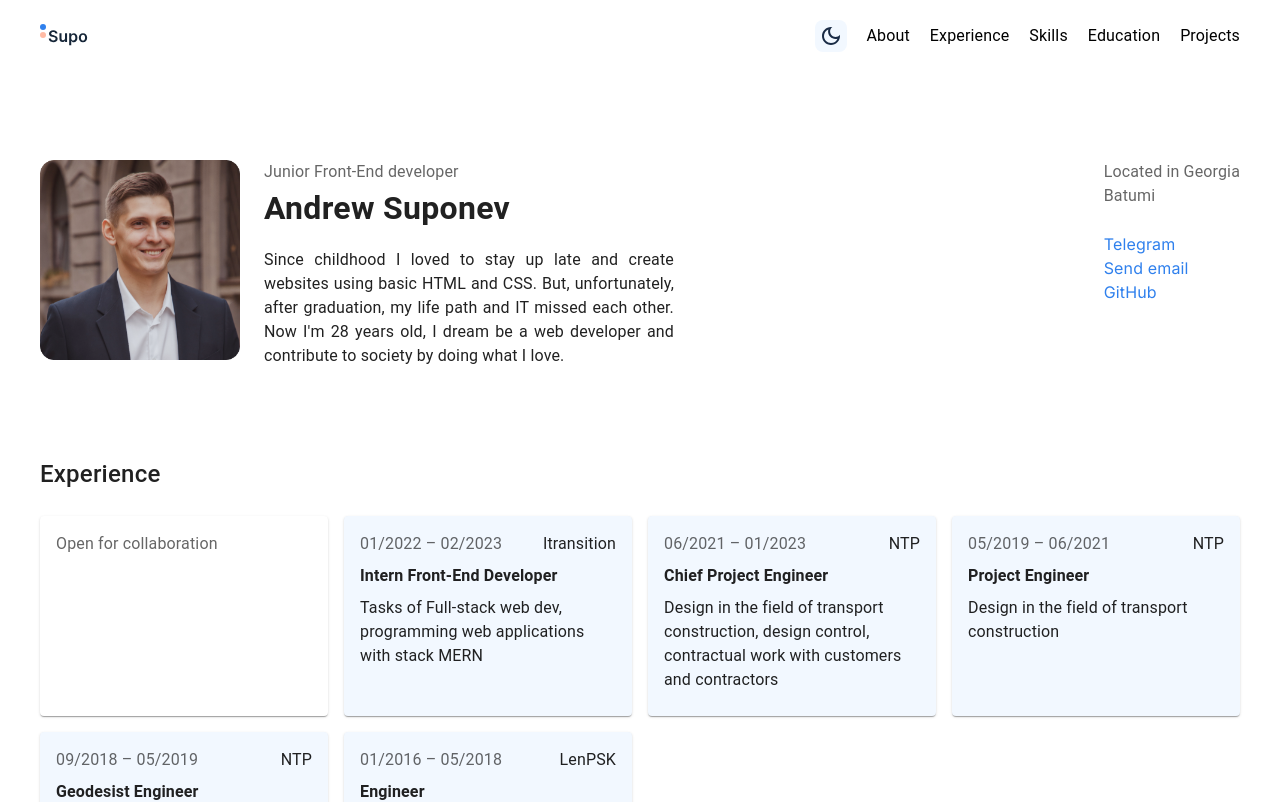
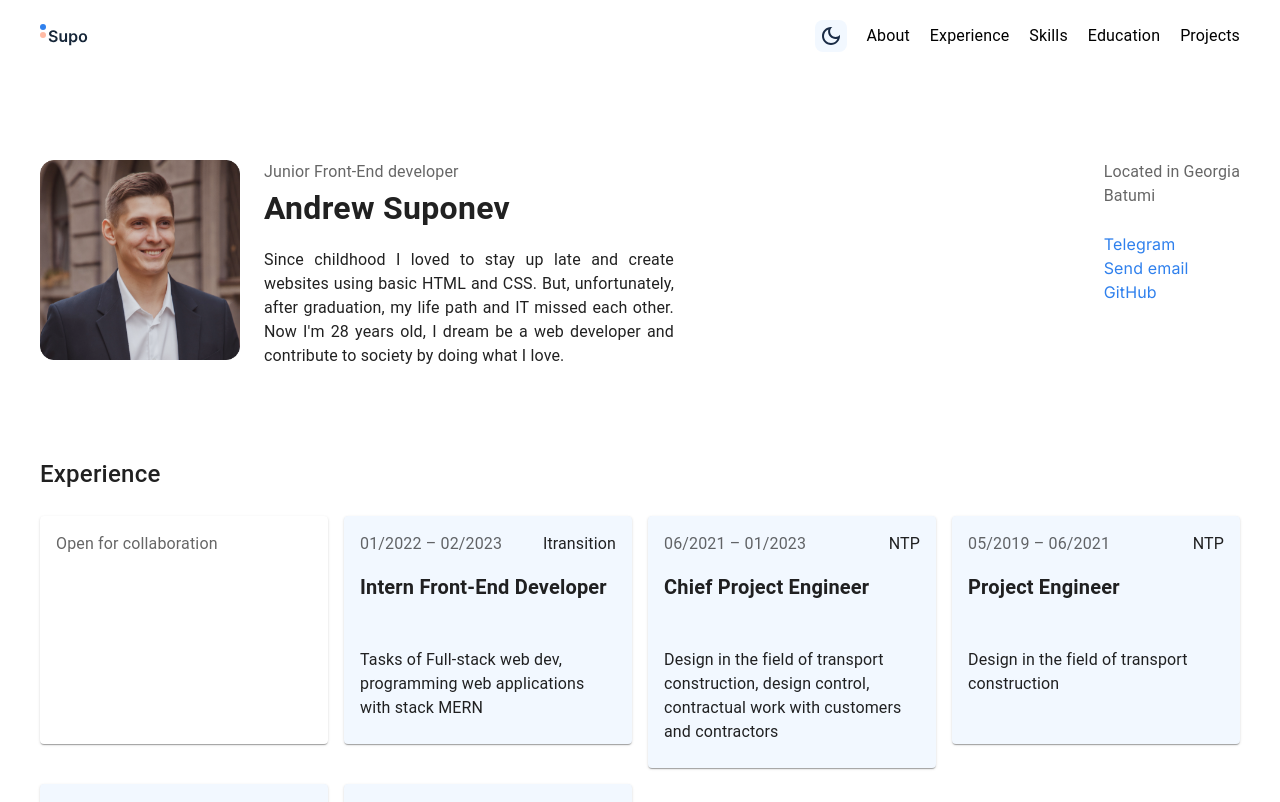
Before and after one commit to asuponev/asuponev.github.io, a React (Create React App) app: page / in a window 1280 px wide. Shown: the top 802 px of the page. Built offline with nearby package versions, Linux system fonts and the light colour scheme.

Commit message:
fix: change styles for education&experience card

```diff
--- a/src/components/cards/info-card.js
+++ b/src/components/cards/info-card.js
@@ -4,19 +4,19 @@ import { Card, CardContent, Stack, Typography } from '@mui/material';
 const InfoCard = ({ date, company, position, description }) => {
   return (
     <Card sx={{ backgroundColor: "background.card" }}>
-      <CardContent sx={{ display: "flex", flexDirection: "column", gap: 1, height: 200 }}>
+      <CardContent sx={{ display: "flex", flexDirection: "column", gap: 2 }}>
         <Stack direction="row" justifyContent="space-between">
           <Typography color="text.secondary">
             {date}
           </Typography>
-          <Typography >
+          <Typography>
             {company}
           </Typography>
         </Stack>
-        <Typography fontWeight={700}>
+        <Typography fontSize={20} fontWeight={700} minHeight={60}>
           {position}
         </Typography>
-        <Typography>
+        <Typography minHeight={72}>
           {description}
         </Typography>
       </CardContent>
--- a/src/components/cards/open-card.js
+++ b/src/components/cards/open-card.js
@@ -4,7 +4,7 @@ import { Card, CardContent, Typography } from '@mui/material';
 const OpenCard = () => {
   return (
     <Card>
-      <CardContent sx={{ height: 200 }}>
+      <CardContent sx={{ height: 228 }}>
         <Typography color="text.secondary">
           Open for collaboration
         </Typography>
```
